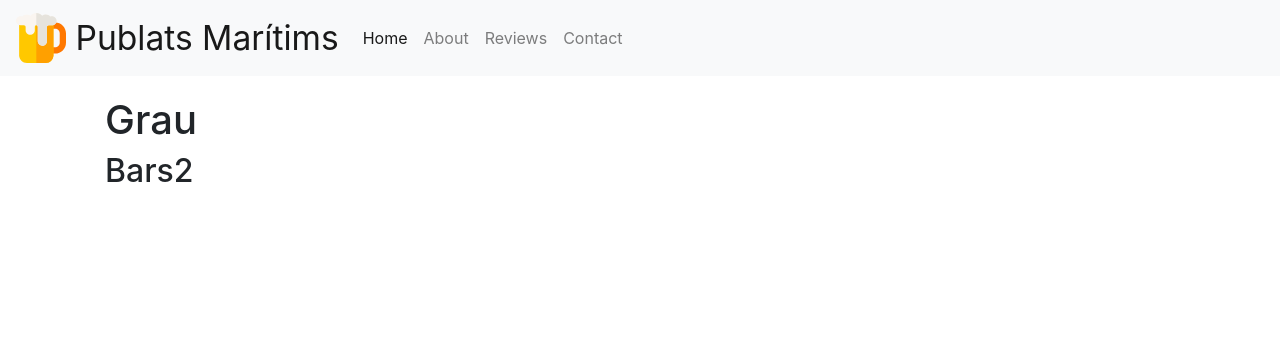
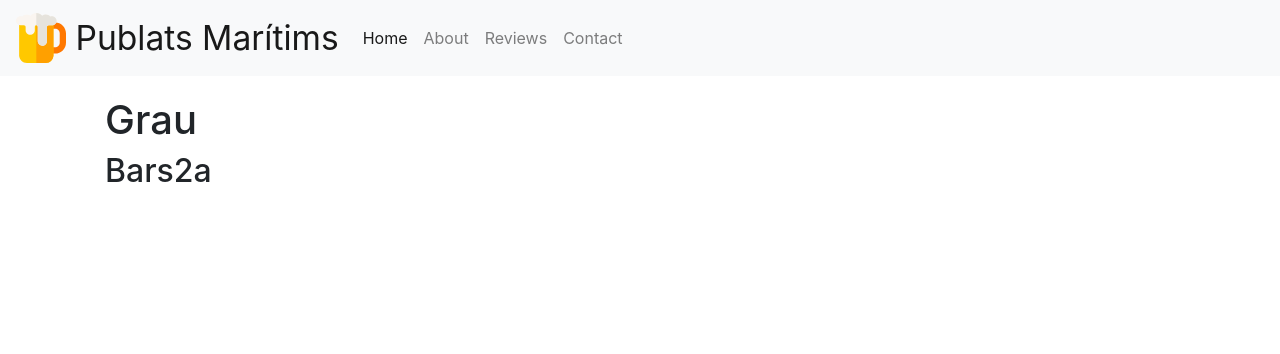
Before and after one commit to jakejnx/publats.com, a Jekyll site: the page built from grau.markdown, in a window 1280 px wide. Shown: the top 354 px of the page. Built offline with Jekyll 4.4.1, drawn with Linux system fonts in a browser that asks for light colours.

Commit message:
Updated Grau

```diff
--- a/grau.markdown
+++ b/grau.markdown
@@ -4,7 +4,7 @@ date: 2020-07-11 14:43:00 +02:00
 layout: page
 ---
 
-## Bars2
+## Bars2a
 {% for bars in site.categories["grau"] %}
         {% include post_preview.html %}
 {% endfor %}
```
